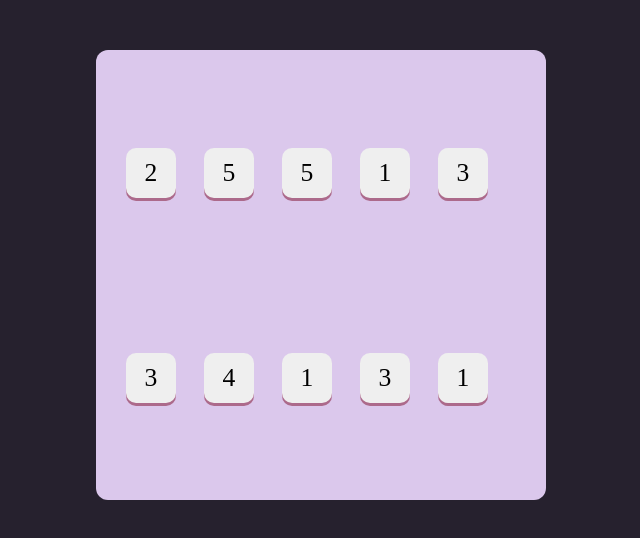
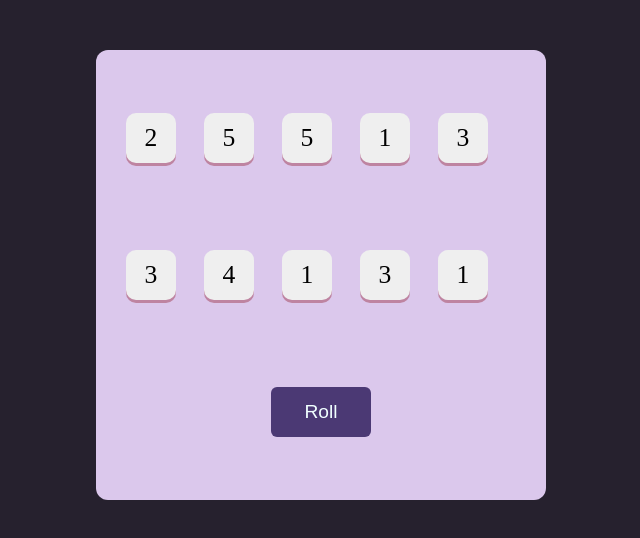
Before and after one commit to sksm07/tenzies, a React (Vite) app: page / in a window 1280 px wide. Shown: the top 538 px of the page, without its empty margins (319-959 px from the left). Built offline with nearby package versions, Linux system fonts and the light colour scheme.

Commit message:
dice rolled upon Roll button click

```diff
--- a/src/App.jsx
+++ b/src/App.jsx
@@ -15,9 +15,14 @@ function App() {
   }
   const displayDice = dice.map((i) => <Btn value={i} />)
   return (
-    <main>
-       {displayDice}
-    </main>
+
+      <main>
+        {displayDice}
+        <button className='main-roll' onClick={()=>setDice(rollDice())}>Roll</button>
+      </main>
+
+
+
   )
 }
 
--- a/src/Btn.jsx
+++ b/src/Btn.jsx
@@ -1,6 +1,6 @@
 
 export default function Btn(props) {
     return (
-        <button className="btn-roll">{props.value}</button>
+        <button className="btns">{props.value}</button>
     )
 }
--- a/src/index.css
+++ b/src/index.css
@@ -19,19 +19,32 @@ main {
     border-radius: 12px;
     margin: 50px 70px;
     display: grid;
-    grid-template: auto auto / repeat(5, 1fr);
+    grid-template-columns: repeat(5, 1fr);
     padding: 20px 30px;
     align-items: center;
 }
 
-.btn-roll {
+.btns {
     width: 50px;
     height: 50px;
-    box-shadow: 0px 3px  rgb(172, 106, 139);
+    box-shadow: 0px 3px  rgb(190, 132, 161);
     font-size: 1.6rem;
     font-weight: 500;
     font-family: Inter sans-serif;
     border-radius: 10px;
     border: none;
+
+}
+
+.main-roll {
+    background-color: rgb(75, 57, 116);
+    height: 50px;
+    width: 100px;
+    border: none;
+    border-radius: 6px;
+    color:azure;
     cursor: pointer;
+    font-size: 1.2rem;
+    justify-self: center;
+    grid-column: span 5;
 }
```
